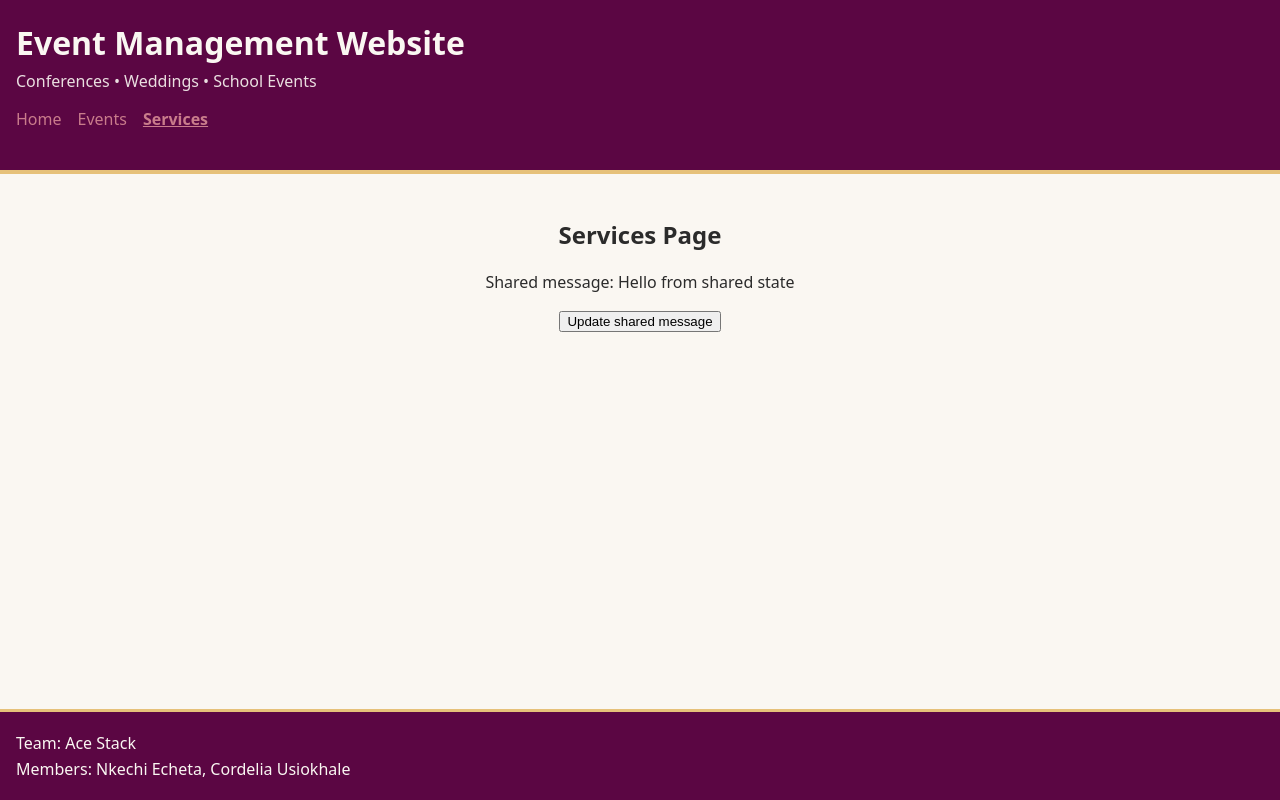
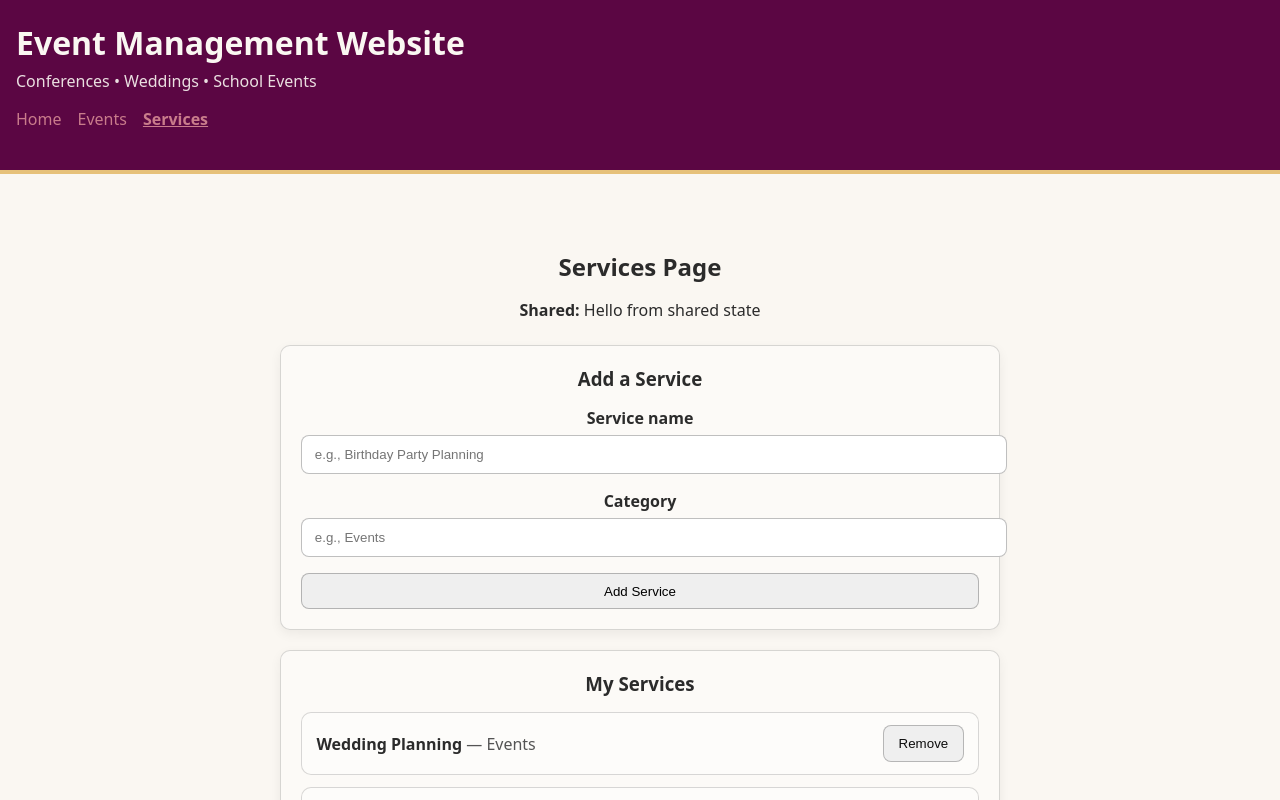
Before and after one commit to Cusiokhale/Event-Management, a React (Vite) app: page /services in a window 1280 px wide. Shown: the top 800 px of the page. Built offline with nearby package versions, Linux system fonts and the light colour scheme.

Commit message:
I.1: Add Services feature page with form and service list

```diff
--- a/src/App.css
+++ b/src/App.css
@@ -85,3 +85,99 @@ nav a.active {
   font-weight: bold;
   text-decoration: underline;
 }
+
+/* Page layout */
+.page {
+  padding: 2rem 1rem;
+}
+
+.page__container {
+  max-width: 720px;
+  margin: 0 auto;
+}
+
+.page__title {
+  text-align: center;
+  margin-bottom: 0.75rem;
+}
+
+.page__shared {
+  text-align: center;
+  margin-bottom: 1.5rem;
+}
+
+.muted {
+  opacity: 0.8;
+}
+
+/* Card sections */
+.card {
+  border: 1px solid rgba(0, 0, 0, 0.15);
+  box-shadow: 0 4px 12px rgba(0, 0, 0, 0.06);
+  border-radius: 10px;
+  padding: 1.25rem;
+  margin: 1.25rem 0;
+  background: rgba(255, 255, 255, 0.4);
+}
+
+.card__title {
+  margin: 0 0 1rem;
+}
+
+/* Form */
+.form {
+  display: grid;
+  gap: 1rem;
+}
+
+.form__group {
+  display: grid;
+  gap: 0.35rem;
+}
+
+.form__label {
+  font-weight: 600;
+}
+
+.form__input {
+  width: 100%;
+  padding: 0.7rem 0.8rem;
+  border-radius: 8px;
+  border: 1px solid rgba(0, 0, 0, 0.25);
+}
+
+/* Buttons */
+.btn {
+  padding: 0.6rem 0.9rem;
+  border-radius: 8px;
+  border: 1px solid rgba(0, 0, 0, 0.25);
+  cursor: pointer;
+}
+
+.btn--danger {
+  opacity: 0.95;
+}
+
+/* List */
+.list {
+  list-style: none;
+  padding-left: 0;
+  margin: 0;
+  display: grid;
+  gap: 0.75rem;
+}
+
+.list__item {
+  display: flex;
+  align-items: center;
+  justify-content: space-between;
+  gap: 1rem;
+  padding: 0.75rem 0.9rem;
+  border: 1px solid rgba(0, 0, 0, 0.15);
+  border-radius: 10px;
+  background: rgba(255, 255, 255, 0.35);
+}
+
+.list__text {
+  display: inline-block;
+}
--- a/src/components/pages/ServicesPage.tsx
+++ b/src/components/pages/ServicesPage.tsx
@@ -1,22 +1,88 @@
+import { useState } from "react";
+import ServiceForm from "../services/ServiceForm";
+
 type ServicesPageProps = {
-  sharedMessage: string;
-  setSharedMessage: (newMessage: string) => void;
+  sharedMessage?: string;
+  setSharedMessage?: (newMessage: string) => void;
+};
+
+type ServiceItem = {
+  id: string;
+  name: string;
+  category: string;
 };
 
 function ServicesPage({ sharedMessage, setSharedMessage }: ServicesPageProps) {
+  // List state stays in the page (page "owns" the data)
+  const [services, setServices] = useState<ServiceItem[]>([
+    { id: crypto.randomUUID(), name: "Wedding Planning", category: "Events" },
+    { id: crypto.randomUUID(), name: "Corporate Conference", category: "Business" },
+  ]);
+
+  // NEW: called by the child form component via props
+  function addService(name: string, category: string) {
+    const newService: ServiceItem = {
+      id: crypto.randomUUID(),
+      name,
+      category,
+    };
+
+    setServices((prev) => [newService, ...prev]);
+
+    // Optional: proves shared state updates across pages (T.3)
+    if (setSharedMessage) {
+      setSharedMessage(`Last added service: ${name}`);
+    }
+  }
+
+  function handleRemoveService(id: string) {
+    setServices((prev) => prev.filter((s) => s.id !== id));
+  }
+
   return (
-    <>
-      <h2>Services Page</h2>
-      <p>Shared message: {sharedMessage}</p>
+  <div className="page">
+    <div className="page__container">
+      <h2 className="page__title">Services Page</h2>
 
-      <button
-        type="button"
-        onClick={() => setSharedMessage("Updated from Services page")}
-      >
-        Update shared message
-      </button>
-    </>
-  );
-}
+      {sharedMessage ? (
+        <p className="page__shared">
+          <strong>Shared:</strong> {sharedMessage}
+        </p>
+      ) : null}
+
+      <section className="card">
+        <h3 className="card__title">Add a Service</h3>
+        <ServiceForm onAddService={addService} />
+      </section>
+
+      <section className="card">
+        <h3 className="card__title">My Services</h3>
+
+        {services.length === 0 ? (
+          <p className="muted">No services yet. Add one above.</p>
+        ) : (
+          <ul className="list">
+            {services.map((service) => (
+              <li className="list__item" key={service.id}>
+                <div className="list__text">
+                  <strong>{service.name}</strong>
+                  <span className="muted"> — {service.category}</span>
+                </div>
+
+                <button
+                  className="btn btn--danger"
+                  type="button"
+                  onClick={() => handleRemoveService(service.id)}
+                >
+                  Remove
+                </button>
+              </li>
+            ))}
+          </ul>
+        )}
+      </section>
+    </div>
+  </div>
+)}
 
 export default ServicesPage;
--- /dev/null
+++ b/src/components/services/ServiceForm.tsx
@@ -0,0 +1,54 @@
+import { useState } from "react";
+
+type ServiceFormProps = {
+  onAddService: (name: string, category: string) => void;
+};
+
+function ServiceForm({ onAddService }: ServiceFormProps) {
+  const [serviceName, setServiceName] = useState("");
+  const [category, setCategory] = useState("");
+
+  function handleSubmit(e: React.FormEvent<HTMLFormElement>) {
+    e.preventDefault();
+
+    const name = serviceName.trim();
+    const cat = category.trim();
+
+    if (!name || !cat) return;
+
+    onAddService(name, cat);
+    setServiceName("");
+    setCategory("");
+  }
+
+  return (
+  <form className="form" onSubmit={handleSubmit}>
+    <div className="form__group">
+      <label className="form__label" htmlFor="serviceName">Service name</label>
+      <input
+        className="form__input"
+        id="serviceName"
+        value={serviceName}
+        onChange={(e) => setServiceName(e.target.value)}
+        placeholder="e.g., Birthday Party Planning"
+      />
+    </div>
+
+    <div className="form__group">
+      <label className="form__label" htmlFor="category">Category</label>
+      <input
+        className="form__input"
+        id="category"
+        value={category}
+        onChange={(e) => setCategory(e.target.value)}
+        placeholder="e.g., Events"
+      />
+    </div>
+
+    <button className="btn" type="submit">Add Service</button>
+  </form>
+);
+
+}
+
+export default ServiceForm;
```
